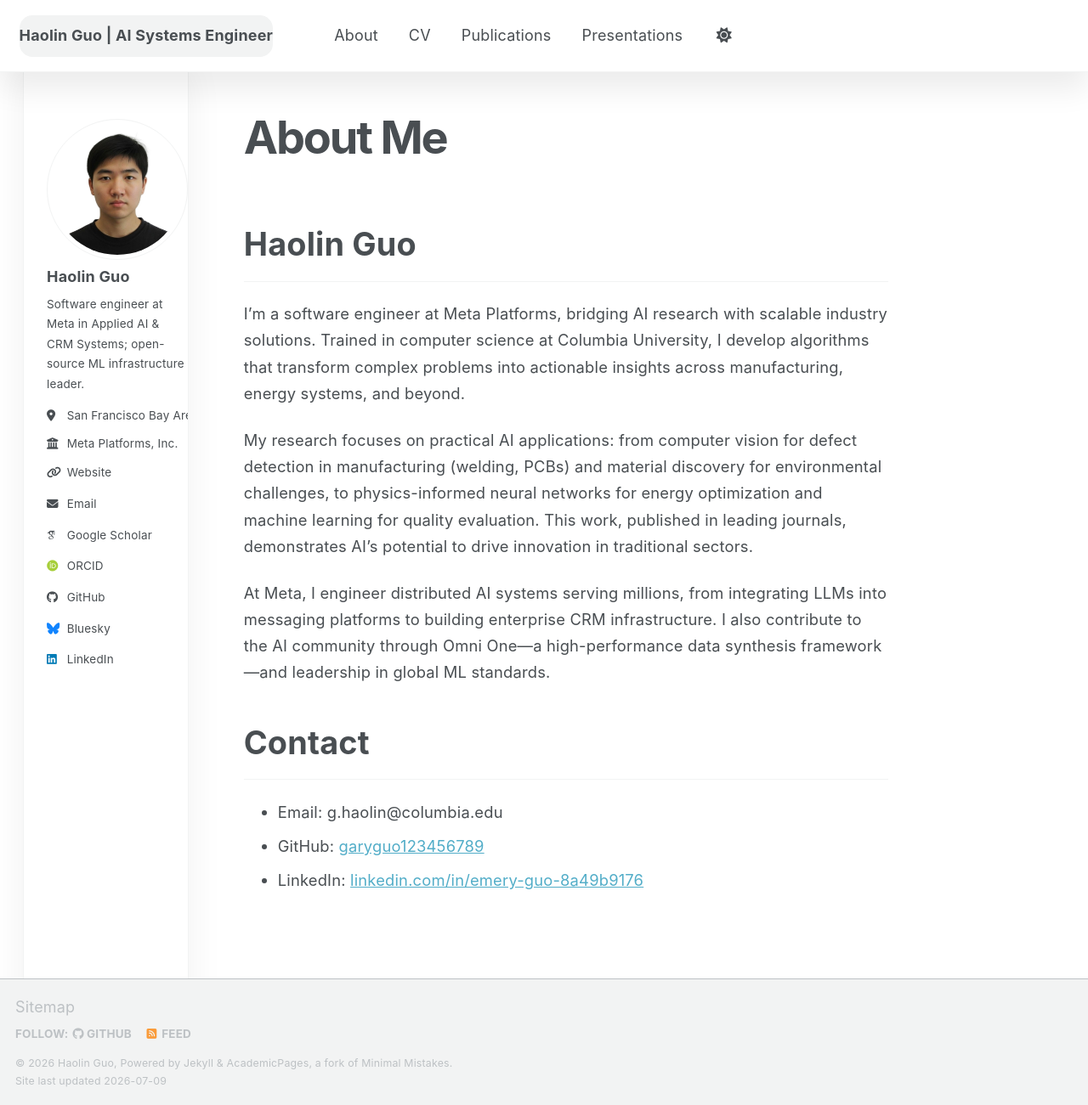
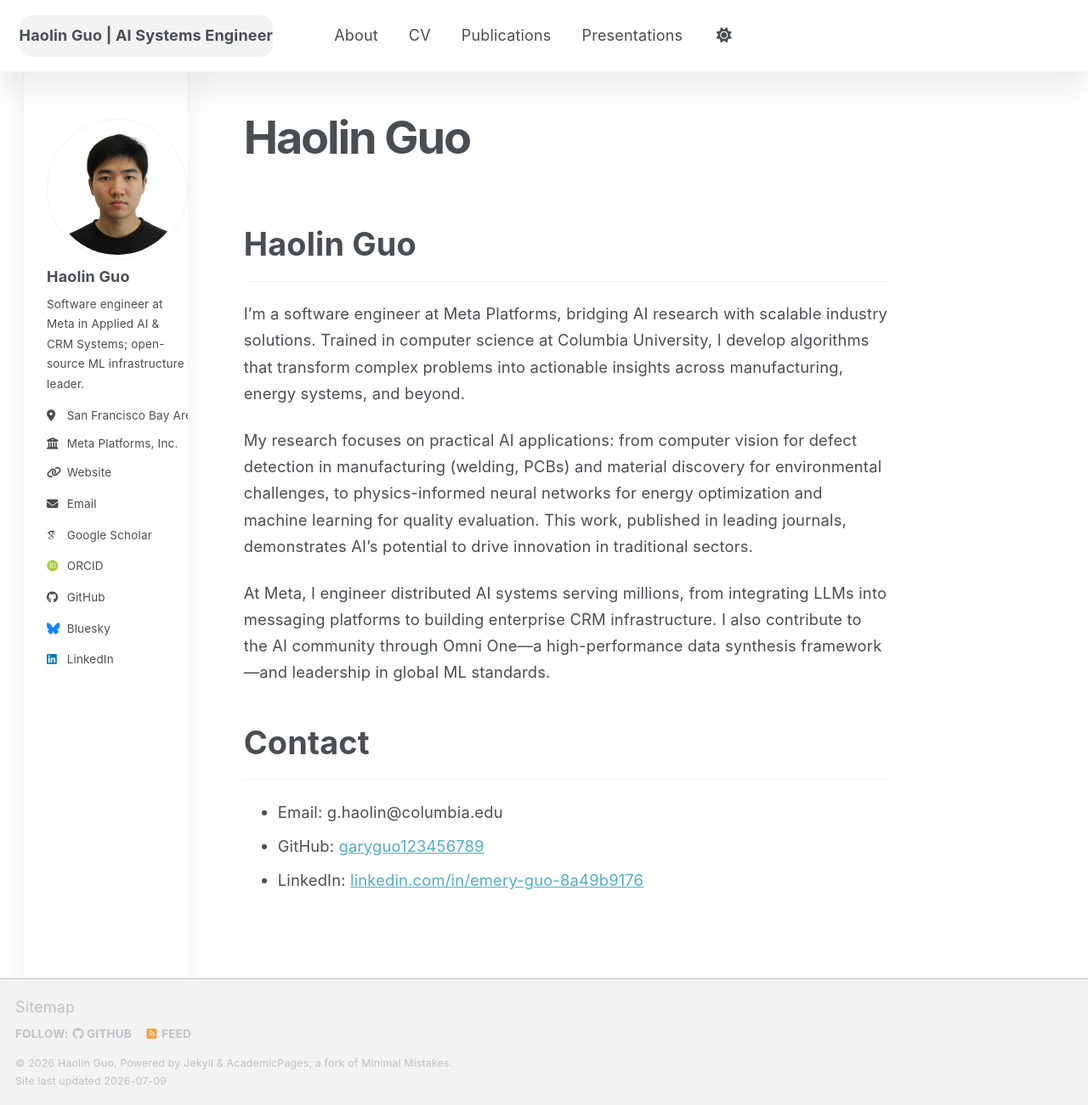
Before and after one commit to garyguo123456789/garyguo123456789.github.io, a Jekyll site: the page built from _pages/about.md, in a window 1280 px wide and 1301 px high. Shown: the whole window at 85% size. Built offline with Jekyll 4.4.1, drawn with Linux system fonts in a browser that asks for light colours; some web fonts are replaced; a script bundle is joined from its source files by our own code; library files that are not in the unit come from our copies; our own code applies the rules of GitHub Pages for plain Markdown files.

Commit message:
fix format

```diff
--- a/_pages/about.md
+++ b/_pages/about.md
@@ -1,6 +1,5 @@
 ---
 permalink: /
-title: "About Me"
 author_profile: true
 hide_title: true
 redirect_from:
--- a/_pages/publications.html
+++ b/_pages/publications.html
@@ -9,7 +9,7 @@
 ## Publications
 
 {% if site.author.googlescholar %}
-  <div class="wordwrap">You can also find my articles on <a href="{{site.author.googlescholar}}">my Google Scholar profile</a>.</div>
+<p>You can also find my articles on <a href="{{site.author.googlescholar}}">my Google Scholar profile</a>.</p>
 {% endif %}
 
 {% include base_path %}
--- a/_sass/layout/_json_cv.scss
+++ b/_sass/layout/_json_cv.scss
@@ -126,6 +126,9 @@
   padding: 0;
   display: grid;
   gap: 1rem;
+  justify-items: stretch;
+  justify-content: start;
+  text-align: left;
 }
 
 .cv-item {
```
